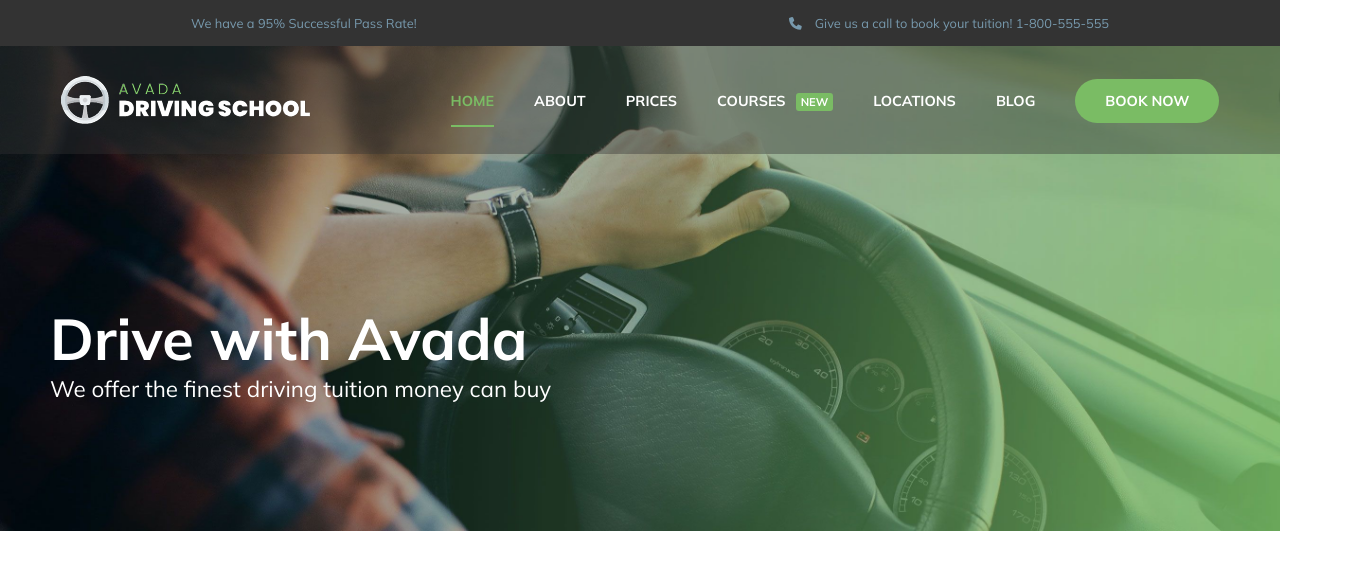
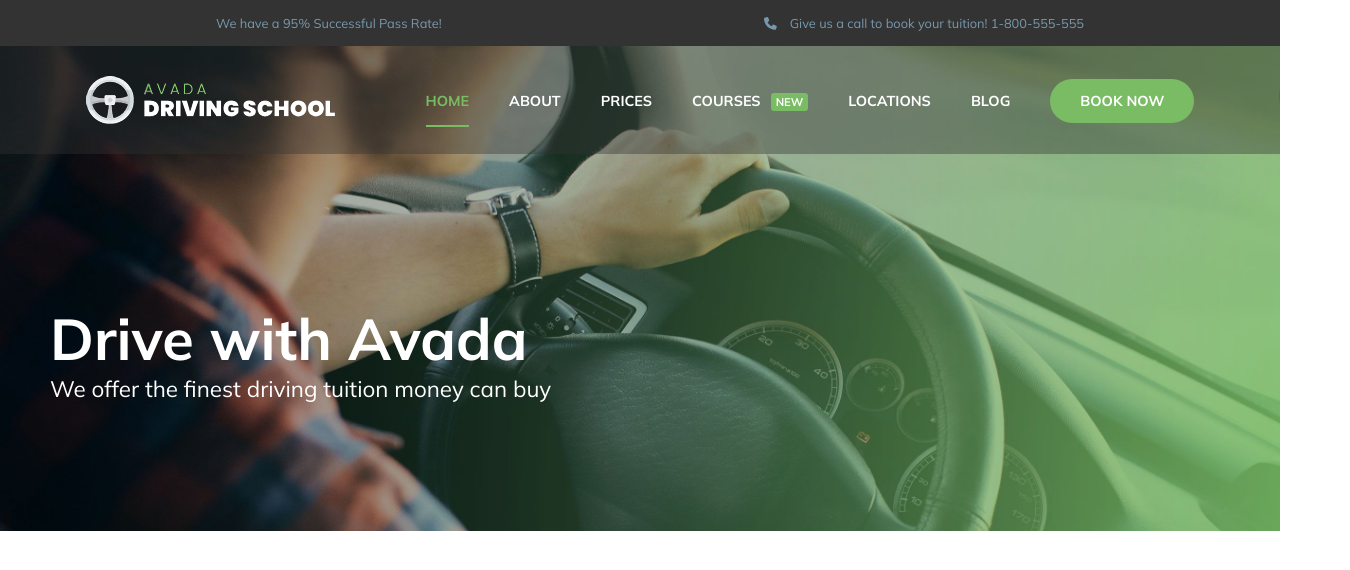
Before and after one commit to matteopompei/proj-html-vuejs, a Vue app: page / in a window 1280 px wide. Shown: the top 570 px of the page, 1350 px wide, since content can reach past the window. Built offline with nearby package versions, Linux system fonts and the light colour scheme.

Commit message:
Alcuni fix

```diff
--- a/src/App.vue
+++ b/src/App.vue
@@ -23,4 +23,9 @@ export default {
 
 <style lang="scss">
 @import "./assets/style/global.scss";
+
+body {
+  font-family: $first-font;
+  color: #747474;
+}
 </style>
--- a/src/assets/style/global.scss
+++ b/src/assets/style/global.scss
@@ -5,11 +5,11 @@
   margin: 0;
   padding: 0;
   box-sizing: border-box;
-  font-family: $first-font;
 }
 
 .container {
   margin: 0 auto;
+  padding: 0 50px;
   width: 80%;
   min-width: 1300px;
   display: flex;
--- a/src/components/macro/Header.vue
+++ b/src/components/macro/Header.vue
@@ -49,7 +49,7 @@ export default {
 
 .jumbo {
   position: relative;
-  padding: 20% 50px 10% 50px;
+  padding: 20% 0 10% 0;
   background: url("../../assets/img/homepage-hero-background.jpg");
   background-size: cover;
   color: #fff;
```
